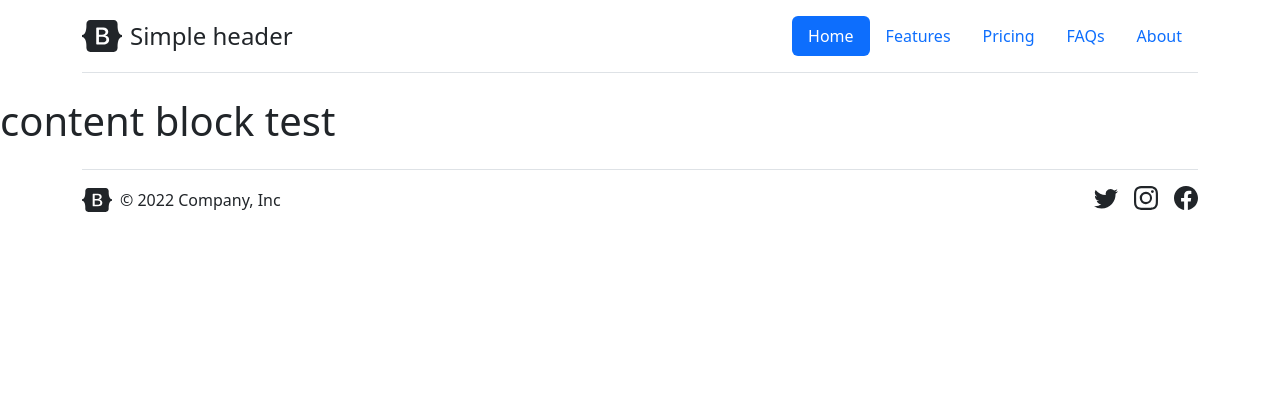
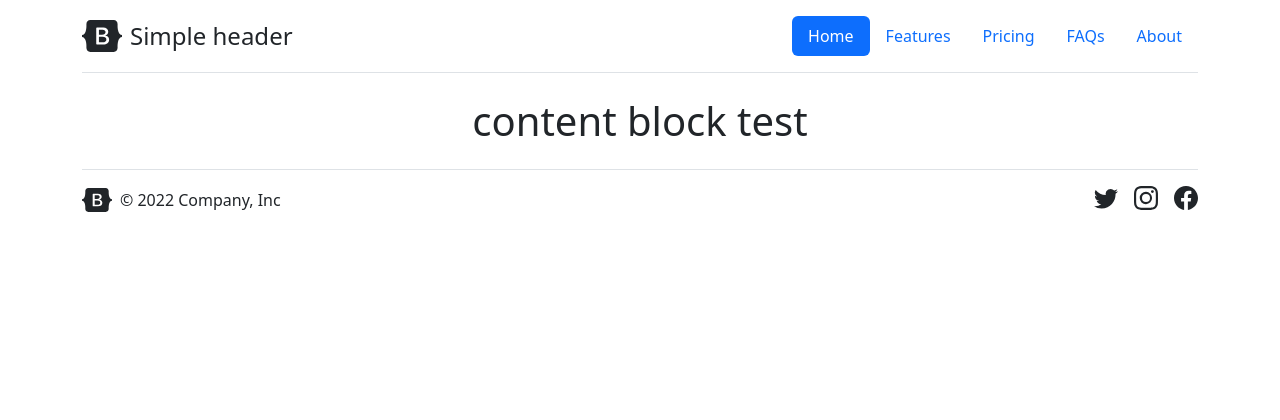
Before and after one commit to gkwk/ToyProject, a Django app: page / in a window 1280 px wide. Shown: the top 420 px of the page. Run offline with Django 4.2, Linux system fonts and the light colour scheme; parts of the project's set-up code (start-up, migrations or seed data) failed here and were passed over.

Commit message:
base.html extends 테스트

```diff
--- a/ToyProject/static/css/footer.css
+++ b/ToyProject/static/css/footer.css
@@ -1,4 +1,4 @@
-.bi {
+._footer .bi {
     vertical-align: -.125em;
     fill: currentColor;
 }
--- a/ToyProject/static/css/header.css
+++ b/ToyProject/static/css/header.css
@@ -1,21 +1,21 @@
-.form-control-dark {
+._header .form-control-dark {
     border-color: var(--bs-gray);
   }
 
-.form-control-dark:focus {
+._header .form-control-dark:focus {
 border-color: #fff;
 box-shadow: 0 0 0 .25rem rgba(255, 255, 255, .25);
 }
 
-.text-small {
+._header .text-small {
 font-size: 85%;
 }
 
-.dropdown-toggle {
+._header .dropdown-toggle {
 outline: 0;
 }
 
-.bi {
+._header .bi {
 vertical-align: -.125em;
 fill: currentColor;
 }
--- /dev/null
+++ b/ToyProject/static/css/index.css
@@ -0,0 +1,3 @@
+._content .maintext {
+    text-align: center;
+}
--- a/ToyProject/templates/base.html
+++ b/ToyProject/templates/base.html
@@ -1,8 +1 @@
-{% load static %}
-
-{% include "header.html" %}
-
-{% block content %}
-{% endblock content %}
-
-{% include "footer.html" %}
+{% extends 'footer.html' %}
--- /dev/null
+++ b/ToyProject/templates/base_pre.html
@@ -0,0 +1,71 @@
+{% load static %}
+
+{% comment %} {% include "header.html" %} {% endcomment %}
+
+<head>
+    <meta charset="utf-8">
+    <meta name="viewport" content="width=device-width, initial-scale=1">
+    <meta name="description" content="">
+    <meta name="author" content="Mark Otto, Jacob Thornton, and Bootstrap contributors">
+    <meta name="generator" content="Hugo 0.104.2">
+
+    {% comment %} <link rel="canonical" href="https://getbootstrap.com/docs/5.2/examples/headers/"> {% endcomment %}
+
+    <!-- JavaScript Bundle with Popper -->
+    <script src="https://cdn.jsdelivr.net/npm/bootstrap@5.2.3/dist/js/bootstrap.bundle.min.js" integrity="sha384-kenU1KFdBIe4zVF0s0G1M5b4hcpxyD9F7jL+jjXkk+Q2h455rYXK/7HAuoJl+0I4" crossorigin="anonymous"></script>
+    <script src="https://ajax.googleapis.com/ajax/libs/jquery/3.7.0/jquery.min.js"></script>
+
+    <!-- CSS only -->
+    <link href="https://cdn.jsdelivr.net/npm/bootstrap@5.2.3/dist/css/bootstrap.min.css" rel="stylesheet" integrity="sha384-rbsA2VBKQhggwzxH7pPCaAqO46MgnOM80zW1RWuH61DGLwZJEdK2Kadq2F9CUG65" crossorigin="anonymous">
+
+    <!-- Custom styles for this template -->
+    {% block headerhead %}
+    {% endblock headerhead %}
+
+    {% block contenthead %}
+    {% endblock contenthead %}
+
+    {% block footerhead %}
+    {% endblock footerhead %}
+
+</head>
+
+<body>
+    <div class="_header">
+    {% block headerpremain %}
+    {% endblock headerpremain %}
+    </div>
+
+    <div class="_content">
+    {% block contentpremain %}
+    {% endblock contentpremain %}
+    </div>
+
+    <div class="_footer">
+    {% block footerpremain %}
+    {% endblock footerpremain %}
+    </div>
+
+
+
+    <main>
+        <div class="_header">
+        {% block header %}
+        {% endblock header %}
+        </div>
+
+        <div class="_content">
+        {% block content %}
+        {% endblock content %}
+        </div>
+
+        <div class="_footer">
+        {% block footer %}
+        {% endblock footer %}
+        </div>
+    </main>
+</body>
+
+
+
+{% comment %} {% include "footer.html" %} {% endcomment %}
--- a/ToyProject/templates/footer.html
+++ b/ToyProject/templates/footer.html
@@ -1,29 +1,12 @@
+{% extends 'header.html' %}
+
 {% load static %}
 
-{% block footer %}
+{% block footerhead %}
+<link href="{% static "css/footer.css" %}" rel="stylesheet">
+{% endblock footerhead %}
 
-<!doctype html>
-<html lang="en">
-  <head>
-    <meta charset="utf-8">
-    <meta name="viewport" content="width=device-width, initial-scale=1">
-    <meta name="description" content="">
-    <meta name="author" content="Mark Otto, Jacob Thornton, and Bootstrap contributors">
-    <meta name="generator" content="Hugo 0.104.2">
-    <title>Footer</title>
-
-    <!-- JavaScript Bundle with Popper -->
-    <script src="https://cdn.jsdelivr.net/npm/bootstrap@5.2.3/dist/js/bootstrap.bundle.min.js" integrity="sha384-kenU1KFdBIe4zVF0s0G1M5b4hcpxyD9F7jL+jjXkk+Q2h455rYXK/7HAuoJl+0I4" crossorigin="anonymous"></script>
-    <script src="https://ajax.googleapis.com/ajax/libs/jquery/3.7.0/jquery.min.js"></script>
-
-    <!-- CSS only -->
-    <link href="https://cdn.jsdelivr.net/npm/bootstrap@5.2.3/dist/css/bootstrap.min.css" rel="stylesheet" integrity="sha384-rbsA2VBKQhggwzxH7pPCaAqO46MgnOM80zW1RWuH61DGLwZJEdK2Kadq2F9CUG65" crossorigin="anonymous">
-    <!-- Custom styles for this template -->
-    <link href="{% static "css/header.css" %}" rel="stylesheet">
-
-  </head>
-  <body>
-
+{% block footerpremain %}
 <svg xmlns="http://www.w3.org/2000/svg" style="display: none;">
     <symbol id="bootstrap" viewBox="0 0 118 94">
         <title>Bootstrap</title>
@@ -39,8 +22,9 @@
         <path d="M5.026 15c6.038 0 9.341-5.003 9.341-9.334 0-.14 0-.282-.006-.422A6.685 6.685 0 0 0 16 3.542a6.658 6.658 0 0 1-1.889.518 3.301 3.301 0 0 0 1.447-1.817 6.533 6.533 0 0 1-2.087.793A3.286 3.286 0 0 0 7.875 6.03a9.325 9.325 0 0 1-6.767-3.429 3.289 3.289 0 0 0 1.018 4.382A3.323 3.323 0 0 1 .64 6.575v.045a3.288 3.288 0 0 0 2.632 3.218 3.203 3.203 0 0 1-.865.115 3.23 3.23 0 0 1-.614-.057 3.283 3.283 0 0 0 3.067 2.277A6.588 6.588 0 0 1 .78 13.58a6.32 6.32 0 0 1-.78-.045A9.344 9.344 0 0 0 5.026 15z"/>
     </symbol>
 </svg>
+{% endblock footerpremain %}
 
-
+{% block footer %}
 
 <div class="container">
     <footer class="d-flex flex-wrap justify-content-between align-items-center py-3 my-4 border-top">
@@ -75,7 +59,5 @@
       </ul>
     </footer>
   </div> {% endcomment %}
-</body>
-</html>
 
 {% endblock footer %}
--- a/ToyProject/templates/header.html
+++ b/ToyProject/templates/header.html
@@ -1,31 +1,12 @@
+{% extends 'base_pre.html' %}
+
 {% load static %}
 
+{% block headerhead %}
+<link href="{% static "css/header.css" %}" rel="stylesheet">
+{% endblock headerhead %}
 
-{% block header %}
-
-<!doctype html>
-<html lang="en">
-<head>
-    <meta charset="utf-8">
-    <meta name="viewport" content="width=device-width, initial-scale=1">
-    <meta name="description" content="">
-    <meta name="author" content="Mark Otto, Jacob Thornton, and Bootstrap contributors">
-    <meta name="generator" content="Hugo 0.104.2">
-    <title>Header</title>
-
-    {% comment %} <link rel="canonical" href="https://getbootstrap.com/docs/5.2/examples/headers/"> {% endcomment %}
-
-    <!-- JavaScript Bundle with Popper -->
-    <script src="https://cdn.jsdelivr.net/npm/bootstrap@5.2.3/dist/js/bootstrap.bundle.min.js" integrity="sha384-kenU1KFdBIe4zVF0s0G1M5b4hcpxyD9F7jL+jjXkk+Q2h455rYXK/7HAuoJl+0I4" crossorigin="anonymous"></script>
-    <script src="https://ajax.googleapis.com/ajax/libs/jquery/3.7.0/jquery.min.js"></script>
-
-    <!-- CSS only -->
-    <link href="https://cdn.jsdelivr.net/npm/bootstrap@5.2.3/dist/css/bootstrap.min.css" rel="stylesheet" integrity="sha384-rbsA2VBKQhggwzxH7pPCaAqO46MgnOM80zW1RWuH61DGLwZJEdK2Kadq2F9CUG65" crossorigin="anonymous">
-    <!-- Custom styles for this template -->
-    <link href="{% static "css/footer.css" %}" rel="stylesheet">
-</head>
-<body>
-
+{% block headerpremain %}
 <svg xmlns="http://www.w3.org/2000/svg" style="display: none;">
     <symbol id="bootstrap" viewBox="0 0 118 94">
       <title>Bootstrap</title>
@@ -49,8 +30,10 @@
       <path d="M1 2.5A1.5 1.5 0 0 1 2.5 1h3A1.5 1.5 0 0 1 7 2.5v3A1.5 1.5 0 0 1 5.5 7h-3A1.5 1.5 0 0 1 1 5.5v-3zM2.5 2a.5.5 0 0 0-.5.5v3a.5.5 0 0 0 .5.5h3a.5.5 0 0 0 .5-.5v-3a.5.5 0 0 0-.5-.5h-3zm6.5.5A1.5 1.5 0 0 1 10.5 1h3A1.5 1.5 0 0 1 15 2.5v3A1.5 1.5 0 0 1 13.5 7h-3A1.5 1.5 0 0 1 9 5.5v-3zm1.5-.5a.5.5 0 0 0-.5.5v3a.5.5 0 0 0 .5.5h3a.5.5 0 0 0 .5-.5v-3a.5.5 0 0 0-.5-.5h-3zM1 10.5A1.5 1.5 0 0 1 2.5 9h3A1.5 1.5 0 0 1 7 10.5v3A1.5 1.5 0 0 1 5.5 15h-3A1.5 1.5 0 0 1 1 13.5v-3zm1.5-.5a.5.5 0 0 0-.5.5v3a.5.5 0 0 0 .5.5h3a.5.5 0 0 0 .5-.5v-3a.5.5 0 0 0-.5-.5h-3zm6.5.5A1.5 1.5 0 0 1 10.5 9h3a1.5 1.5 0 0 1 1.5 1.5v3a1.5 1.5 0 0 1-1.5 1.5h-3A1.5 1.5 0 0 1 9 13.5v-3zm1.5-.5a.5.5 0 0 0-.5.5v3a.5.5 0 0 0 .5.5h3a.5.5 0 0 0 .5-.5v-3a.5.5 0 0 0-.5-.5h-3z"/>
     </symbol>
 </svg>
+{% endblock headerpremain %}
 
-<main>
+
+{% block header %}
 <div class="container">
     <header class="d-flex flex-wrap justify-content-center py-3 mb-4 border-bottom">
         <a href="/" class="d-flex align-items-center mb-3 mb-md-0 me-md-auto text-dark text-decoration-none">
@@ -67,8 +50,4 @@
         </ul>
     </header>
 </div>
-</main>
-</body>
-</html>
-
 {% endblock header %}
--- a/ToyProject/templates/index.html
+++ b/ToyProject/templates/index.html
@@ -2,9 +2,19 @@
 
 {% load static %}
 
+{% block contenthead %}
+<title>Index</title>
+
+<link href="{% static "css/index.css" %}" rel="stylesheet">
+{% endblock contenthead %}
+
+
+{% block contentpremain %}
+{% endblock contentpremain %}
+
 {% block content %}
 
-<h1>
+<h1 class="maintext">
     content block test
 </h1>
 
```
Also changed, not shown: 1 other file. Lines whose indentation alone changed are shown as unchanged.
